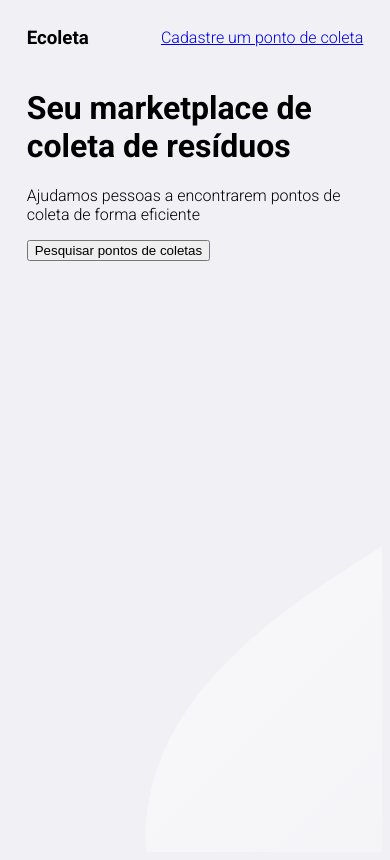
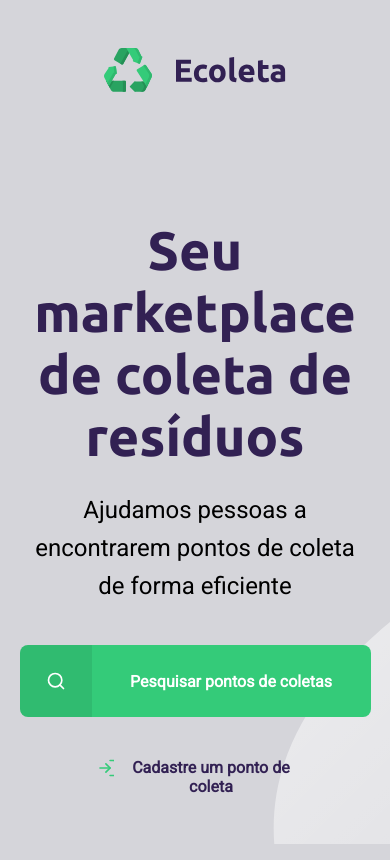
Before and after one commit to Claudiney5/nlw_Rocketseat, a plain HTML site: page index.html in a window 390 px wide. Drawn offline with Linux system fonts and the light colour scheme.

Commit message:
first class

```diff
--- a/index.html
+++ b/index.html
@@ -5,9 +5,10 @@
     <meta name="viewport" content="width=device-width, initial-scale=1.0">
     <title>Ecoleta</title>
 
-    <link href="https://fonts.googleapis.com/css2?family=Roboto:wght@300;700&display=swap" rel="stylesheet">
-
-   <link rel="stylesheet" href="/styles/main.css">
+    <link href="https://fonts.googleapis.com/css2?family=Roboto&family=Ubuntu:wght@700&display=swap" rel="stylesheet">
+    <link rel="stylesheet" href="/styles/main.css">
+    <link rel="stylesheet" href="/styles/home.css">
+    <link rel="stylesheet" href="/styles/responsive.css">
 </head>
 
 <body>
@@ -15,16 +16,21 @@
 
         <div class="content">
             <header>
-                <h3 class="red">Ecoleta</h3>
-                <a href="#">Cadastre um ponto de coleta</a>
+                <img src="/assets/logo.svg" alt="Logomarca">
+                <a href="#"><span></span>Cadastre um ponto de coleta</a>
 
             </header>
 
-            <h1>Seu marketplace de coleta de resíduos</h1>
+            <main>
+                <h1>Seu marketplace de coleta de resíduos</h1>
 
-            <p>Ajudamos pessoas a encontrarem pontos de coleta de forma eficiente</p>
+                <p>Ajudamos pessoas a encontrarem pontos de coleta de forma eficiente</p>
 
-            <button>Pesquisar pontos de coletas</button>
+               <a href="#"><span></span><strong>Pesquisar pontos de coletas</strong></a>
+
+            </main>
+
+
 
         </div>
     </div>
--- /dev/null
+++ b/styles/home.css
@@ -0,0 +1,96 @@
+
+#page-home {
+    height: 100vh;
+    background: url('../assets/home-background.svg') no-repeat;
+    background-position: 35vw bottom;
+}
+
+#page-home .content {
+    width: 90%;
+    max-width: 1100px;
+    height: 100%;
+    margin: 0 auto;
+    display: flex;
+    flex-direction: column;
+}
+
+#page-home header {
+    margin-top: 48px;
+    display: flex;
+    align-items: center;
+    justify-content: space-between;
+}
+
+#page-home header a {
+    display: flex;
+    color: var(--title-color);
+    font-weight: 700;
+}
+
+#page-home header a span {
+    margin-right: 16px;
+    display: flex;
+    background-image: url('../assets/log-in.svg');
+    width: 20px;
+    height: 20px;
+}
+
+#page-home main {
+    max-width: 560px;
+    height: 600px;
+    flex: 1;
+    display: flex;
+    flex-direction: column;
+    justify-content: center;
+}
+
+#page-home main  h1 {
+    font-size: 54px;
+}
+
+#page-home main  p {
+    font-size: 24px;
+    line-height: 38px;
+    margin-top: 24px;
+}
+
+#page-home main  a {
+    width: 100%;
+    max-width: 360px;
+    height: 72px;
+    border-radius: 8px;
+    display: flex;
+    align-items: center;
+    margin-top: 40px;
+    background-color: var(--primary-color);
+    transition: 400ms;
+    font-weight: bold;
+}
+
+#page-home main  a:hover {
+    background-color: #2fb86e;
+}
+
+#page-home main span {
+    width: 72px;
+    height: 72px;
+    border-top-left-radius: 8px;
+    border-bottom-left-radius: 8px;
+    background-color: rgba(0,0,0,0.08);
+    display: flex;
+    align-items: center;
+    justify-content: center;
+}
+
+#page-home main a span::after {
+    content: "";
+    background-image: url("../assets/search.svg");
+    width: 20px;
+    height: 20px;
+}
+
+#page-home main a strong {
+    flex: 1;
+    color: white;
+    text-align: center;
+}
--- a/styles/main.css
+++ b/styles/main.css
@@ -1,25 +1,29 @@
+:root {
+    --title-color: #322153;
+    --primary-color: #34cb79;
+
+}
+
+* {
+    margin: 0;
+    padding: 0;
+    box-sizing: border-box;
+}
+
 html {
     font-family: 'Roboto', sans-serif;
 }
 
 body {
-    Background: #f0f0f5;
+    background: #d5d5da;
+    -webkit-font-smoothing: antialiased;
 }
 
-#page-home {
-    height: 100vh;
-    background: url('../assets/home-background.svg') no-repeat;
-    background-position: 35vw bottom;
+a {
+    text-decoration: none;
 }
 
-#page-home .content {
-    width: 90%;
-    max-width: 1100px;
-    margin: 0 auto;
+h1, h2, h3, h4, h5, h6 {
+    color: var(--title-color);
+    font-family: 'Ubuntu', sans-serif;
 }
-
-header {
-    display: flex;
-    align-items: center;
-    justify-content: space-between;
-}
--- /dev/null
+++ b/styles/responsive.css
@@ -0,0 +1,34 @@
+
+@media (max-width: 900px) {
+    #page-home {
+        background-position-x: 70vw;
+    }
+
+    #page-home .content {
+        align-items: center;
+        text-align: center;
+    }
+
+    #page-home header a {
+        position: absolute;
+        bottom: 48px;
+        left: 50%;
+        transform: translateX(-50%);
+    }
+
+    #page-home main {
+        align-items: center;
+    }
+}
+
+@media (min-width: 1700px) {
+    #page-home {
+        background-position-x: 40vw;
+    }
+}
+
+@media (max-height: 760px) {
+    #page-home {
+        background-position-y: 200px;
+    }
+}
```
Also changed, not shown: create-point.html (added, +80 -0 lines), styles/create-point.css (added, +106 -0 lines), README.md, assets/arrow-left.svg, img/img2.jpg (added).
